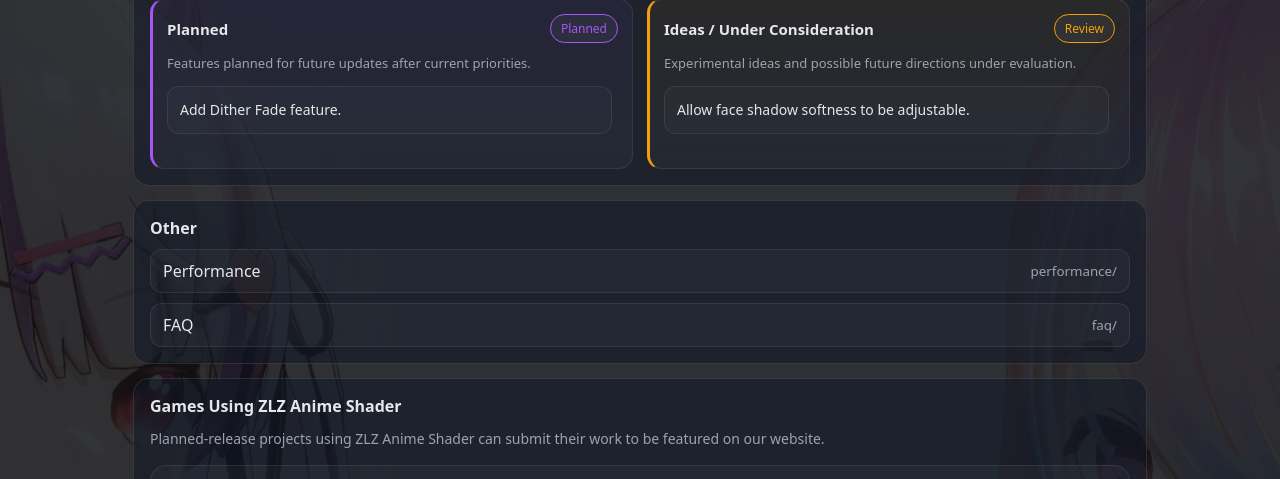
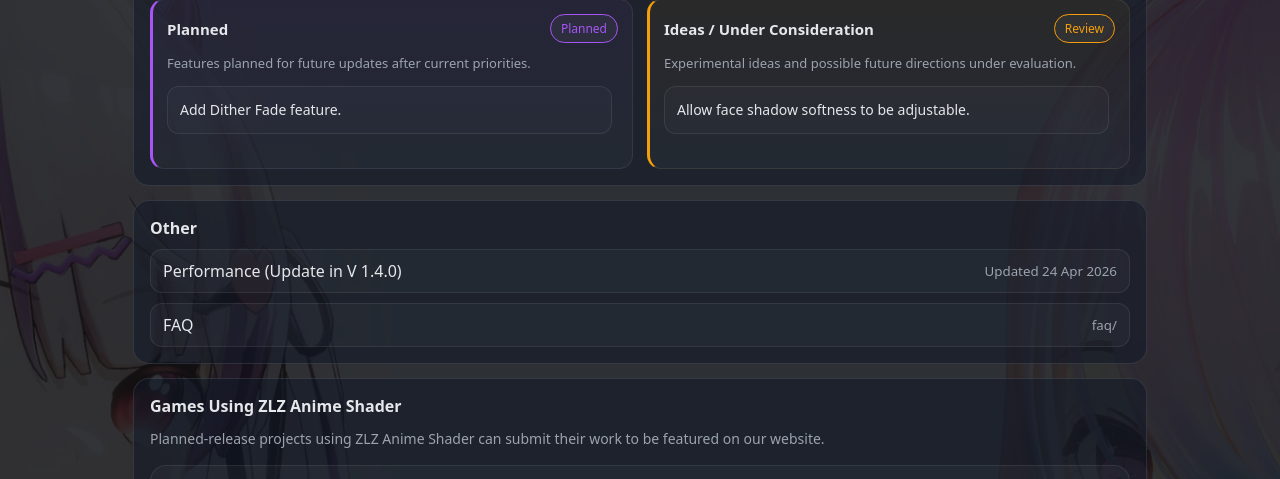
Before and after one commit to zlz-studio/zlz-studio.github.io, a Jekyll site: the page built from index.html, in a window 1280 px wide and 900 px high, scrolled down 2137 px, cut to the strip 0-479 px from the top of the window. Built offline with Jekyll 4.4.1, drawn with Linux system fonts in a browser that asks for light colours.

Commit message:
Update index.html

```diff
--- a/index.html
+++ b/index.html
@@ -755,7 +755,7 @@
       <section class="card full">
         <h2>Other</h2>
         <div class="list">
-          <a class="item" href="/performance/"><span>Performance</span><small>performance/</small></a>
+          {% assign p = site.pages | where: "url", "/performance/" | first %}<a class="item" href="/performance/"><span>Performance (Update in V 1.4.0)</span><small>Updated {{ p.last_modified_at | date: "%d %b %Y" }}</small></a>
           <a class="item" href="/faq/"><span>FAQ</span><small>faq/</small></a>
         </div>
       </section>
```
